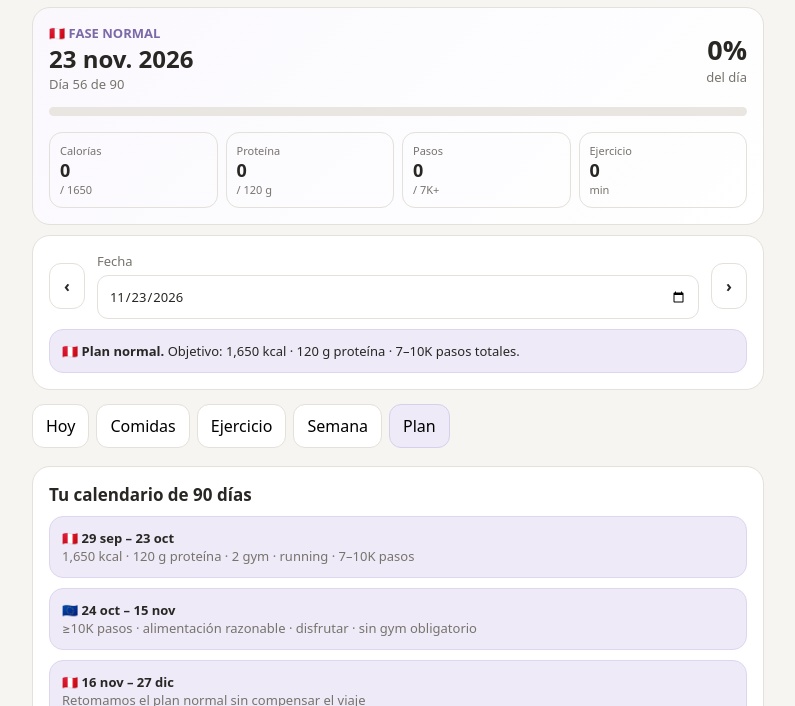
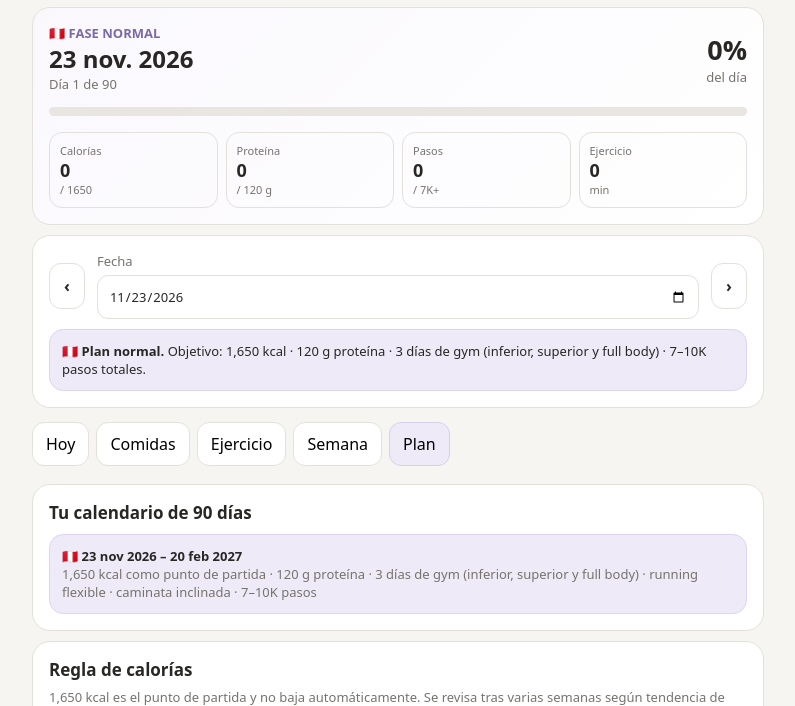
Before and after one commit to kgarciacam/90-day-lean, a plain HTML site: page index.html in a window 1280 px wide. Both pictures are taken after a click on the button "Plan". Shown: the part 94-800 px from the top of the page, without its empty margins (242-1037 px from the left). Drawn offline with Linux system fonts and the light colour scheme.

Commit message:
Add files via upload

```diff
--- a/index.html
+++ b/index.html
@@ -113,7 +113,7 @@
     <div class="two" style="margin-top:10px"><label>Pasos del día<input id="steps" type="number" min="0" max="50000"></label><div class="notice"><b id="moveGoal">7,000–10,000 pasos</b><br><span id="moveNote" class="muted">incluye corrida + caminata inclinada</span></div></div>
     <div id="exerciseForm" style="margin-top:12px">
       <h3 style="font-size:15px">Registrar ejercicio</h3>
-      <select id="etype"><option value="run">🏃 Running</option><option value="lower">🦵 Tren inferior</option><option value="upper">💪 Tren superior</option><option value="incline">🚶 Caminata inclinada</option><option value="mobility">🧘 Movilidad / recuperación</option></select>
+      <select id="etype"><option value="run">🏃 Running</option><option value="lower">🦵 Tren inferior</option><option value="upper">💪 Tren superior</option><option value="full">🏋️ Full body</option><option value="incline">🚶 Caminata inclinada</option><option value="mobility">🧘 Movilidad / recuperación</option></select>
       <div id="runFields" class="two"><label>Distancia (km)<input id="runKm" type="number" min="0" step=".1" placeholder="Ej. 3.5"></label><label>Tiempo (min)<input id="runMin" type="number" min="0" step=".1" placeholder="Ej. 24"></label></div>
       <div id="genericMinutes"><label>Tiempo (min)<input id="genericMin" type="number" min="1" step="1" value="30"></label></div>
       <button class="btn" id="addExercise" style="margin-top:8px">+ Registrar ejercicio</button>
@@ -125,6 +125,7 @@
     <div class="grid" style="margin-top:10px">
       <div class="routine"><b>🦵 Tren inferior</b><ul><li>Prensa/sentadilla · 3×8–12</li><li>Peso muerto rumano · 3×8–12</li><li>Hip thrust · 3×8–12</li><li>Curl femoral · 3×10–15</li><li>Extensión de cuádriceps · 2×10–15</li><li>Caminata inclinada · 15–20 min</li></ul></div>
       <div class="routine"><b>💪 Tren superior</b><ul><li>Jalón al pecho · 3×8–12</li><li>Remo sentado · 3×8–12</li><li>Press de pecho · 3×8–12</li><li>Press de hombros · 2–3×8–12</li><li>Elevaciones laterales · 2–3×12–15</li><li>Curl de bíceps · 2×10–15</li><li>Tríceps en polea · 2×10–15</li><li><b>Extensiones de espalda · 2×10–15</b></li><li><b>Core · 2–3 series</b></li><li>Caminata inclinada · 20–30 min</li></ul></div>
+      <div class="routine"><b>🏋️ Día 3 · Full body (énfasis glúteos y estabilidad)</b><ul><li>Sentadilla goblet o prensa · 3×8–12</li><li>Hip thrust · 3×10–12</li><li>Remo con polea o mancuerna · 2×10–12</li><li>Press de pecho con mancuernas · 2×8–12</li><li>Peso muerto rumano ligero · 2×10–12</li><li>Abducción de cadera · 2×12–15</li><li>Core · 2 series</li><li>Caminata inclinada suave · 10–15 min opcional</li></ul></div>
     </div>
   </div>
   <div class="card"><h3>Ejercicio registrado</h3><div id="exerciseList" class="grid" style="margin-top:10px"></div></div>
@@ -136,9 +137,7 @@
 
 <section id="plan" class="panel">
   <div class="card"><h3>Tu calendario de 90 días</h3><div class="grid" style="margin-top:10px">
-    <div class="notice"><b>🇵🇪 29 sep – 23 oct</b><br><span class="muted">1,650 kcal · 120 g proteína · 2 gym · running · 7–10K pasos</span></div>
-    <div class="notice"><b>🇪🇺 24 oct – 15 nov</b><br><span class="muted">≥10K pasos · alimentación razonable · disfrutar · sin gym obligatorio</span></div>
-    <div class="notice"><b>🇵🇪 16 nov – 27 dic</b><br><span class="muted">Retomamos el plan normal sin compensar el viaje</span></div>
+    <div class="notice"><b>🇵🇪 23 nov 2026 – 20 feb 2027</b><br><span class="muted">1,650 kcal como punto de partida · 120 g proteína · 3 días de gym (inferior, superior y full body) · running flexible · caminata inclinada · 7–10K pasos</span></div>
   </div></div>
   <div class="card"><h3>Regla de calorías</h3><p class="muted" style="margin-top:7px">1,650 kcal es el punto de partida y no baja automáticamente. Se revisa tras varias semanas según tendencia de peso, hambre, energía y rendimiento.</p></div>
   <div class="card"><button class="btn danger" id="clear">Borrar todos mis datos</button><p class="muted" style="margin-top:7px">Solo úsalo si quieres reiniciar completamente la app en este dispositivo.</p></div>
@@ -146,7 +145,7 @@
 </main>
 </div>
 <script>
-const START='2026-09-29',TRIPSTART='2026-10-24',TRIPEND='2026-11-15',END='2026-12-27';
+const START='2026-11-23',TRIPSTART='2027-02-21',TRIPEND='2027-02-22',END='2027-02-20';
 const foods=[
 ['Frutas','Manzana','1 mediana',95,.5,25,.3],
 ['Frutas','Papaya','1 taza',55,.9,14,.2],
@@ -171,14 +170,15 @@ const foods=[
 ['Bebidas','Hey Fit','1 porción · estimado',100,3,14,4],
 ['Bebidas','Chai latte de soya Starbucks','1 pequeño · estimado',160,5,30,2.5]
 ];
-let selected=new Date().toISOString().slice(0,10);
+const localToday=()=>{const d=new Date();d.setMinutes(d.getMinutes()-d.getTimezoneOffset());return d.toISOString().slice(0,10)};
+let selected=localToday();
 if(selected<START) selected=START; if(selected>END) selected=END;
-const STORAGE_KEY='90daylean-data-v5';
+const STORAGE_KEY='90daylean-data-v6';
 let data=JSON.parse(localStorage.getItem(STORAGE_KEY)||'{}');
 const $=s=>document.querySelector(s), $$=s=>document.querySelectorAll(s);
 function day(){if(!data[selected])data[selected]={foods:[],ex:[],steps:0,weight:'',period:false,hab:{protein:false,movement:false,training:false,recovery:false},travelMeals:[]};return data[selected]}
 function save(){localStorage.setItem(STORAGE_KEY,JSON.stringify(data))}
-function phase(){return selected>=TRIPSTART&&selected<=TRIPEND?'trip':'normal'}
+function phase(){return 'normal'}
 function fmt(s){return new Intl.DateTimeFormat('es-PE',{day:'numeric',month:'short',year:'numeric'}).format(new Date(s+'T12:00:00'))}
 function dayDiff(a,b){return Math.round((new Date(a+'T12:00:00')-new Date(b+'T12:00:00'))/86400000)}
 function clamp(s){return s<START?START:s>END?END:s}
@@ -189,7 +189,7 @@ function render(){
  $('#kcal').textContent=Math.round(k);$('#protein').textContent=Math.round(pr);$('#stepsTop').textContent=x.steps.toLocaleString('en-US');$('#minutes').textContent=mins;
  $('#kcalGoal').textContent=p==='trip'?'':'/ 1650';$('#proteinGoal').textContent=p==='trip'?'':'/ 120 g';$('#stepsGoal').textContent=p==='trip'?'/ 10K+':'/ 7K+';
  $('#date').value=selected;$('#weight').value=x.weight;$('#period').checked=x.period;$('#steps').value=x.steps;
- $('#notice').innerHTML=p==='trip'?'<b>🇪🇺 Estás de viaje.</b> Prioridad: caminar, comer razonablemente, hidratarte y disfrutar. No necesitas contar calorías ni hacer gym.':'<b>🇵🇪 Plan normal.</b> Objetivo: 1,650 kcal · 120 g proteína · 7–10K pasos totales.';
+ $('#notice').innerHTML=p==='trip'?'<b>🇪🇺 Estás de viaje.</b> Prioridad: caminar, comer razonablemente, hidratarte y disfrutar. No necesitas contar calorías ni hacer gym.':'<b>🇵🇪 Plan normal.</b> Objetivo: 1,650 kcal · 120 g proteína · 3 días de gym (inferior, superior y full body) · 7–10K pasos totales.';
  $('#normalFood').classList.toggle('hide',p==='trip');$('#tripFood').classList.toggle('hide',p!=='trip');$('#exerciseForm').classList.toggle('hide',p==='trip');$('#tripMovement').classList.toggle('hide',p!=='trip');$('#routines').classList.toggle('hide',p==='trip');
  $('#moveGoal').textContent=p==='trip'?'10,000+ pasos':'7,000–10,000 pasos';$('#moveNote').textContent=p==='trip'?'principal actividad del viaje':'incluye corrida + caminata inclinada';
  let hs=p==='trip'?['movement','recovery']:['protein','movement','training','recovery'];let labels={protein:['Proteína','Llegué cerca de 120 g'],movement:['Movimiento','Cumplí mi objetivo de pasos'],training:['Entrenamiento','Hice lo que correspondía'],recovery:['Recuperación','Cuidé mi recuperación']};
@@ -203,8 +203,8 @@ function render(){
 }
 function renderWeek(){
  const d=new Date(selected+'T12:00:00'); d.setDate(d.getDate()-((d.getDay()+6)%7));let total=0,done=0,html='';
- for(let i=0;i<7;i++){let q=new Date(d);q.setDate(d.getDate()+i);let ds=q.toISOString().slice(0,10);if(ds<START||ds>END){html+='<div class="calday">—</div>';continue}let x=data[ds]||{hab:{}};let tr=ds>=TRIPSTART&&ds<=TRIPEND;let hs=tr?['movement','recovery']:['protein','movement','training','recovery'];let n=hs.filter(h=>x.hab?.[h]).length;total+=hs.length;done+=n;html+=`<button class="calday ${ds===selected?'selected':''} ${n===hs.length?'done':''}" data-day="${ds}"><div class="n">${q.getDate()}</div><div>${Math.round(n/hs.length*100)}%</div></button>`}
- let pct=total?Math.round(done/total*100):0;$('#weekPct').textContent=pct+'%';$('#weekBar').style.width=pct+'%';$('#weekText').textContent=phase()==='trip'?'Semana de viaje: movimiento y recuperación.':'Semana normal: nutrición, movimiento, entrenamiento y recuperación.';$('#weekDays').innerHTML=html;
+ for(let i=0;i<7;i++){let q=new Date(d);q.setDate(d.getDate()+i);let ds=q.toISOString().slice(0,10);if(ds<START||ds>END){html+='<div class="calday">—</div>';continue}let x=data[ds]||{hab:{}};let tr=false;let hs=['protein','movement','training','recovery'];let n=hs.filter(h=>x.hab?.[h]).length;total+=hs.length;done+=n;html+=`<button class="calday ${ds===selected?'selected':''} ${n===hs.length?'done':''}" data-day="${ds}"><div class="n">${q.getDate()}</div><div>${Math.round(n/hs.length*100)}%</div></button>`}
+ let pct=total?Math.round(done/total*100):0;$('#weekPct').textContent=pct+'%';$('#weekBar').style.width=pct+'%';$('#weekText').textContent=phase()==='trip'?'Semana de progreso: nutrición, movimiento, entrenamiento y recuperación.':'Semana normal: nutrición, movimiento, entrenamiento y recuperación.';$('#weekDays').innerHTML=html;
 }
 const groups={};
 foods.forEach((f,i)=>{if(!groups[f[0]])groups[f[0]]=[];groups[f[0]].push({f,i})});
@@ -239,7 +239,7 @@ $('#weight').addEventListener('input',e=>{day().weight=e.target.value;save()});
 $('#period').addEventListener('change',e=>{day().period=e.target.checked;if(e.target.checked)day().hab.recovery=true;render()});
 $('#etype').addEventListener('change',()=>{$('#runFields').style.display=$('#etype').value==='run'?'grid':'none';$('#genericMinutes').style.display=$('#etype').value==='run'?'none':'block'});
 $('#addExercise').addEventListener('click',()=>{
- let x=day(),t=$('#etype').value, name={run:'🏃 Running',lower:'🦵 Tren inferior',upper:'💪 Tren superior',incline:'🚶 Caminata inclinada',mobility:'🧘 Movilidad / recuperación'}[t];
+ let x=day(),t=$('#etype').value, name={run:'🏃 Running',lower:'🦵 Tren inferior',upper:'💪 Tren superior',full:'🏋️ Full body',incline:'🚶 Caminata inclinada',mobility:'🧘 Movilidad / recuperación'}[t];
  if(t==='run'){let km=+$('#runKm').value||0,m=+$('#runMin').value||0;if(km<=0||m<=0)return;let pace=m/km;let mm=Math.floor(pace),ss=Math.round((pace-mm)*60);if(ss===60){mm++;ss=0}x.ex.push({t:name,m:Math.round(m),detail:`${km.toFixed(1)} km · ${m} min · ritmo ${mm}:${String(ss).padStart(2,'0')} min/km`})}
  else{x.ex.push({t:name,m:Math.max(1,+$('#genericMin').value||0)})}render();
 });
```
Also changed, not shown: 1 other file.
